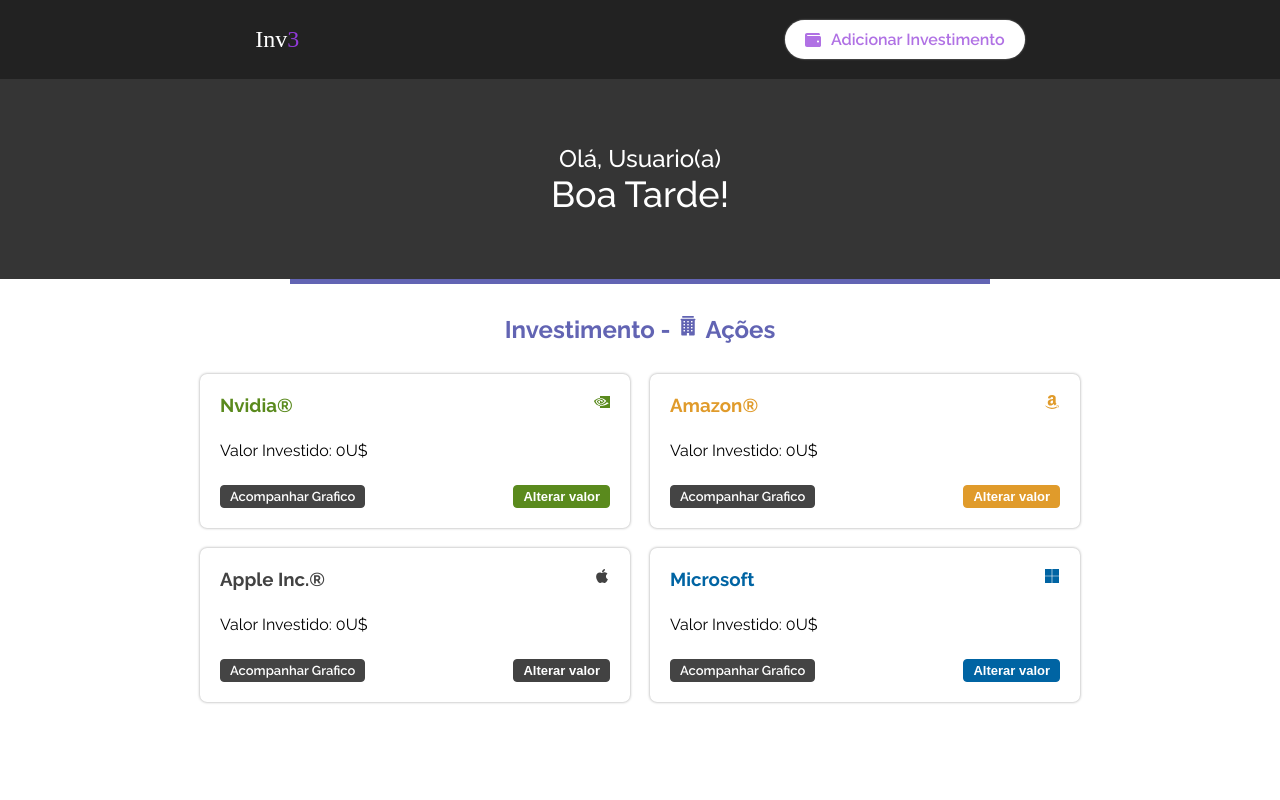
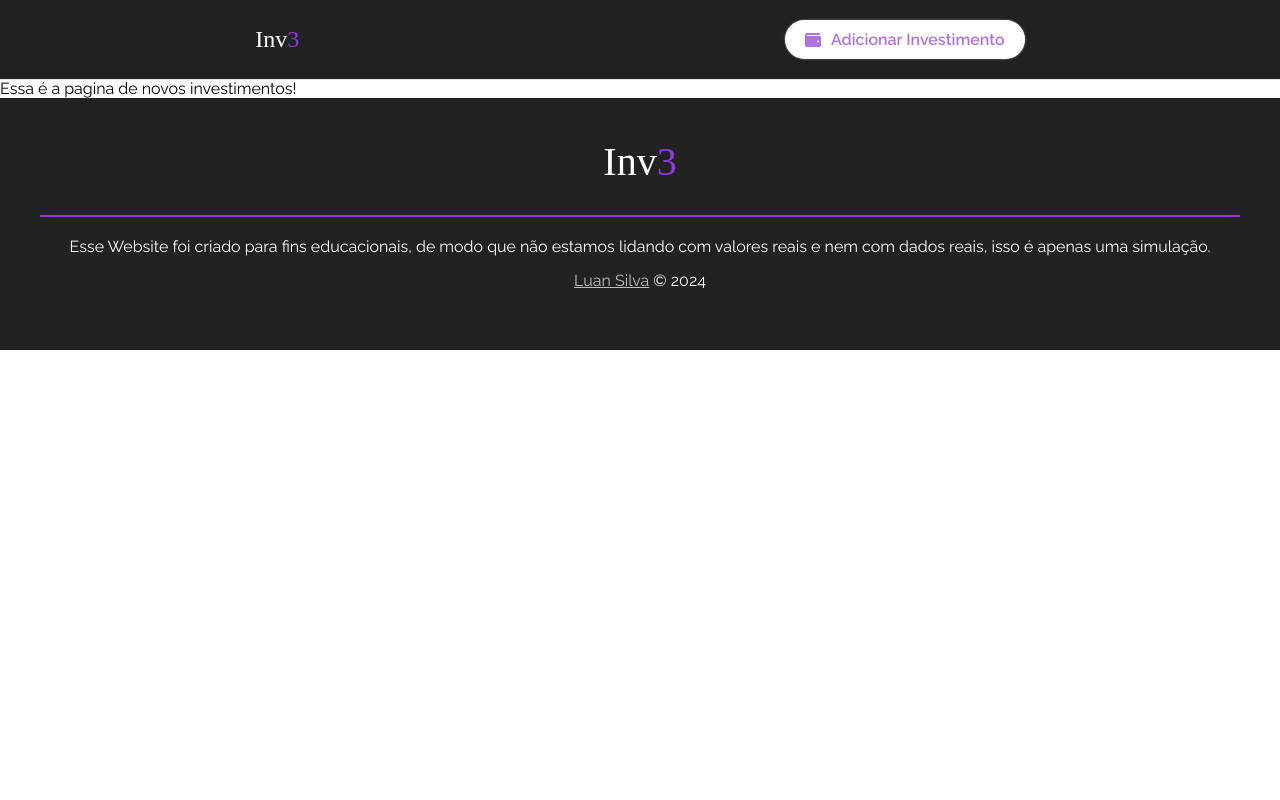
Before and after one commit to LuanSilva9/inv3, a React (Create React App) app: page /adicionar-investimento in a window 1280 px wide. Shown: the top 800 px of the page. Built offline with nearby package versions, Linux system fonts and the light colour scheme; a web font is replaced by a local one.

Commit message:
Implementando SPA Routes

```diff
--- a/src/App.js
+++ b/src/App.js
@@ -1,18 +1,18 @@
 import './App.css';
 
 import Navbar from './Components/Navbar/Navbar';
-import HeroSection from "./Components/Hero/HeroSection";
-import SessionGroup from './Components/Sessions/SessionGroup';
 import Footer from './Components/Footer/Footer';
+import Router from './router';
+
+import { BrowserRouter } from 'react-router-dom';
 
 export default function App() {
 
   return (
-    <div className="App">
+    <BrowserRouter className="App">
       <Navbar/>
-      <HeroSection/>
-      <SessionGroup limits={[0, 1]}/>
+        <Router/>
       <Footer/>
-    </div>
+    </BrowserRouter>
   );
 }
--- /dev/null
+++ b/src/Routes/Home/Home.jsx
@@ -0,0 +1,11 @@
+import HeroSection from "../../Components/Hero/HeroSection";
+import SessionGroup from "../../Components/Sessions/SessionGroup";
+
+export default function Home() {
+    return (
+        <>
+            <HeroSection/>
+            <SessionGroup limits={[0, 1]}/>
+        </>
+    )
+}
--- /dev/null
+++ b/src/Routes/PainelInvestimento/NovoInvestimento.jsx
@@ -0,0 +1,7 @@
+export default function NovoInvestimento() {
+    return (
+        <div>
+            Essa é a pagina de novos investimentos!
+        </div>
+    );
+}
--- /dev/null
+++ b/src/router.js
@@ -0,0 +1,14 @@
+import { Route, Routes } from "react-router-dom";
+
+import Home from "./Routes/Home/Home";
+import NovoInvestimento from "./Routes/PainelInvestimento/NovoInvestimento";
+
+export default function Router() {
+    return (
+        <Routes>
+            <Route path="/" element={<Home/>}/>
+            <Route path="/adicionar-investimento" element={<NovoInvestimento/>}/>
+        </Routes>
+
+    )
+}
```
